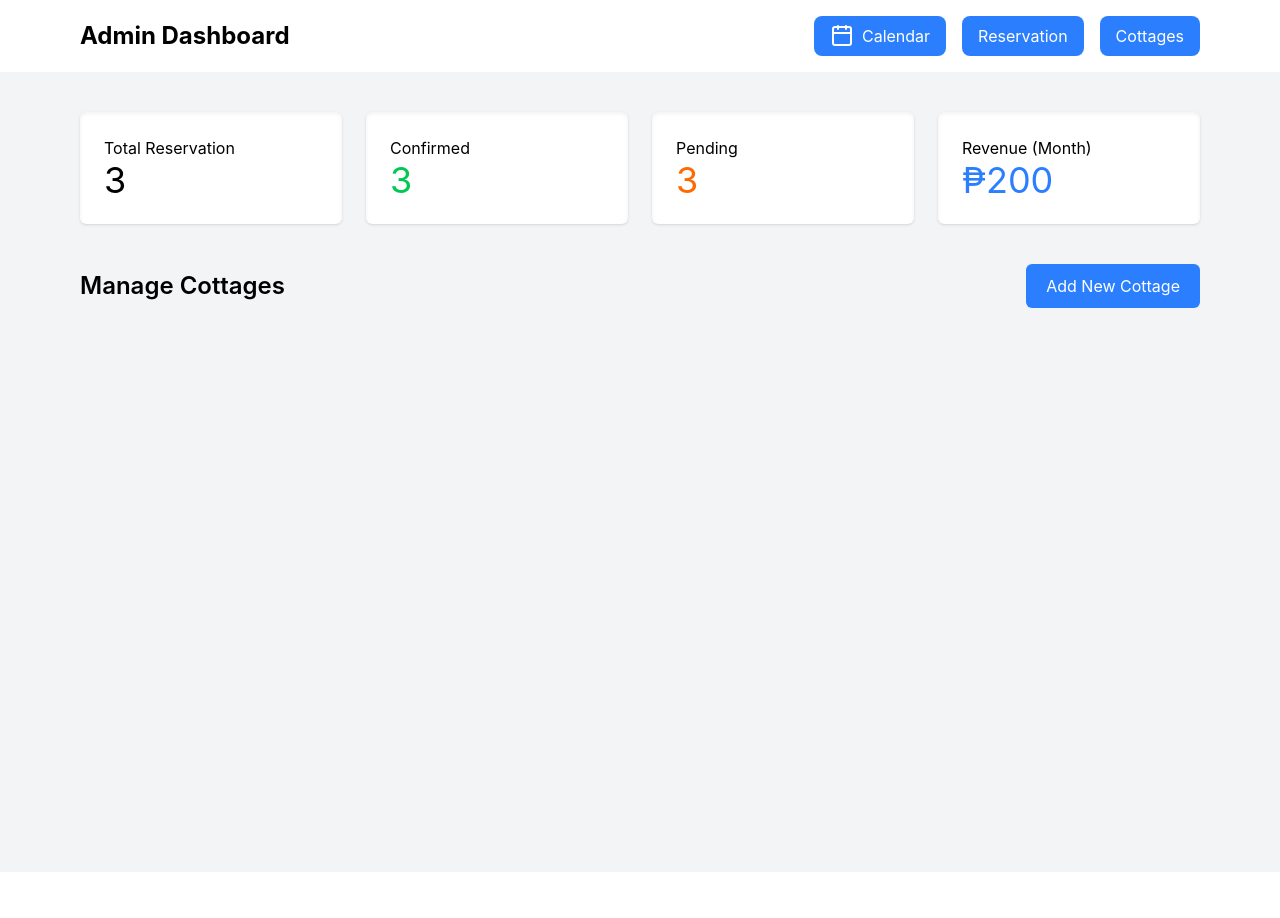
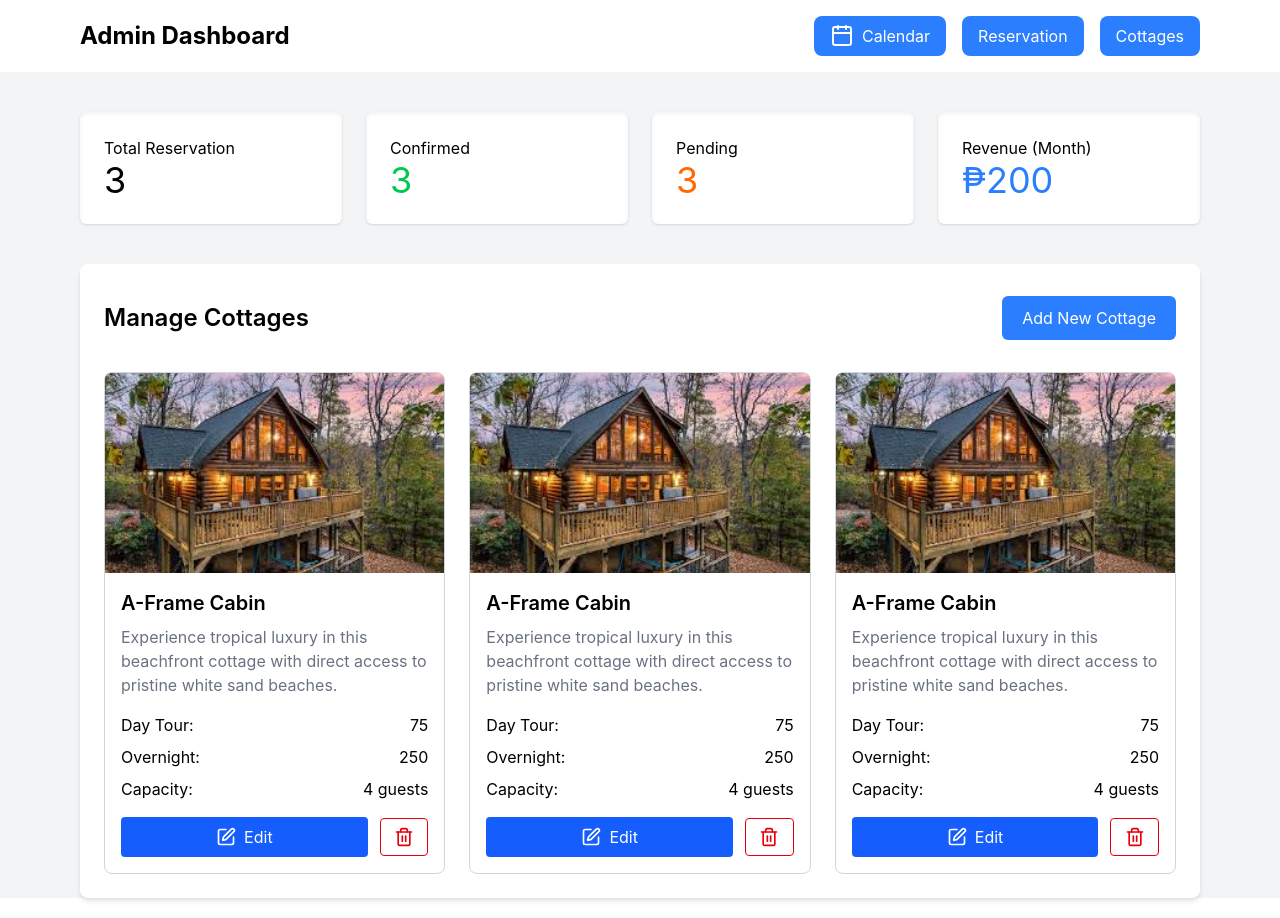
Before and after one commit to Code-W-Gab/Resort_Reservation, a React app in the folder frontend/: page /cottage in a window 1280 px wide. Before the commit the page ends 872 px from the top, so only its background shows below. Built offline with nearby package versions, Linux system fonts and the light colour scheme; the HTML template or start-up script is replaced by a standard one.

Commit message:
Add Cottage List

```diff
--- a/frontend/package.json
+++ b/frontend/package.json
@@ -10,6 +10,10 @@
     "preview": "vite preview"
   },
   "dependencies": {
+    "@fullcalendar/daygrid": "^6.1.20",
+    "@fullcalendar/interaction": "^6.1.20",
+    "@fullcalendar/react": "^6.1.20",
+    "@fullcalendar/timegrid": "^6.1.20",
     "@tailwindcss/vite": "^4.2.2",
     "lucide-react": "^1.8.0",
     "react": "^19.2.4",
--- a/frontend/src/Components/Admin/Cottages/AddCottage.jsx
+++ b/frontend/src/Components/Admin/Cottages/AddCottage.jsx
@@ -1,6 +1,6 @@
 export default function AddCottage() {
   return(
-    <main className="px-20 flex items-center justify-between">
+    <main className="flex items-center justify-between">
       <h1 className="text-2xl font-semibold">Manage Cottages</h1>
       <button className="bg-blue-500 text-white px-5 py-2.5 rounded-md">Add New Cottage</button>
     </main>
--- /dev/null
+++ b/frontend/src/Components/Admin/Cottages/CottageList.jsx
@@ -0,0 +1,110 @@
+import AddCottage from './AddCottage'
+import cabin from '/cabin.jpg'
+import { SquarePen, Trash2 } from 'lucide-react'
+
+export default function CottageList() {
+  return(
+    <main className='p-6 mb-5 bg-white mx-20 rounded-lg shadow-md'>
+      <div className='pb-8 pt-2'>
+        <AddCottage/>
+      </div>
+      <div className='grid grid-cols-3 gap-6'>
+        <div className='border border-gray-300 rounded-lg bg-white hover:shadow-xl'>
+          <div>
+            <img src={cabin} alt='cabin' className='h-50 w-full object-cover rounded-tl-md rounded-tr-md'/>
+          </div>
+          <div className='p-4'>
+            <h1 className='text-xl font-semibold'>A-Frame Cabin</h1>
+            <p className='text-gray-500 text-md py-2'>Experience tropical luxury in this beachfront cottage with direct access to pristine white sand beaches.</p>
+            <div className='flex items-center justify-between mt-2'>
+              <p>Day Tour:</p>
+              <p>75</p>
+            </div>
+            <div className='flex items-center justify-between my-2'>
+              <p>Overnight:</p>
+              <p>250</p>
+            </div>
+            <div className='flex items-center justify-between'>
+              <p>Capacity:</p>
+              <p>4 guests</p>
+            </div>
+            <div className='mt-4 flex items-center gap-3'>
+              <button className='flex items-center justify-center gap-2 bg-blue-600 text-white w-full rounded-sm py-2'>
+                <SquarePen size={20}/>
+                <span>Edit</span>
+              </button>
+              <button className='flex items-center justify-center border border-red-600 text-white w-15 rounded-sm py-2'>
+                <Trash2 size={20} className='text-red-600'/>
+              </button>
+            </div>
+          </div>
+        </div>
+
+        <div className='border border-gray-300 rounded-lg bg-white'>
+          <div>
+            <img src={cabin} alt='cabin' className='h-50 w-full object-cover rounded-tl-md rounded-tr-md'/>
+          </div>
+          <div className='p-4'>
+            <h1 className='text-xl font-semibold'>A-Frame Cabin</h1>
+            <p className='text-gray-500 text-md py-2'>Experience tropical luxury in this beachfront cottage with direct access to pristine white sand beaches.</p>
+            <div className='flex items-center justify-between mt-2'>
+              <p>Day Tour:</p>
+              <p>75</p>
+            </div>
+            <div className='flex items-center justify-between my-2'>
+              <p>Overnight:</p>
+              <p>250</p>
+            </div>
+            <div className='flex items-center justify-between'>
+              <p>Capacity:</p>
+              <p>4 guests</p>
+            </div>
+            <div className='mt-4 flex items-center gap-3'>
+              <button className='flex items-center justify-center gap-2 bg-blue-600 text-white w-full rounded-sm py-2'>
+                <SquarePen size={20}/>
+                <span>Edit</span>
+              </button>
+              <button className='flex items-center justify-center border border-red-600 text-white w-15 rounded-sm py-2'>
+                <Trash2 size={20} className='text-red-600'/>
+              </button>
+            </div>
+
+          </div>
+        </div>
+
+        <div className='border border-gray-300 rounded-lg bg-white'>
+        <div>
+          <img src={cabin} alt='cabin' className='h-50 w-full object-cover rounded-tl-md rounded-tr-md'/>
+        </div>
+        <div className='p-4'>
+          <h1 className='text-xl font-semibold'>A-Frame Cabin</h1>
+          <p className='text-gray-500 text-md py-2'>Experience tropical luxury in this beachfront cottage with direct access to pristine white sand beaches.</p>
+          <div className='flex items-center justify-between mt-2'>
+            <p>Day Tour:</p>
+            <p>75</p>
+          </div>
+          <div className='flex items-center justify-between my-2'>
+            <p>Overnight:</p>
+            <p>250</p>
+          </div>
+          <div className='flex items-center justify-between'>
+            <p>Capacity:</p>
+            <p>4 guests</p>
+          </div>
+          <div className='mt-4 flex items-center gap-3'>
+            <button className='flex items-center justify-center gap-2 bg-blue-600 text-white w-full rounded-sm py-2'>
+              <SquarePen size={20}/>
+              <span>Edit</span>
+            </button>
+            <button className='flex items-center justify-center border border-red-600 text-white w-15 rounded-sm py-2'>
+              <Trash2 size={20} className='text-red-600'/>
+            </button>
+          </div>
+
+        </div>
+      </div>
+
+      </div>
+    </main>
+  )
+}
--- a/frontend/src/Components/Admin/Header.jsx
+++ b/frontend/src/Components/Admin/Header.jsx
@@ -3,7 +3,7 @@ import { Link } from 'react-router-dom'
 
 export default function Header() {
   return(
-    <main className="flex items-center justify-between py-4 px-20 shadow-md">
+    <main className="flex items-center justify-between py-4 px-20 shadow-lg">
       <h1 className="text-2xl font-bold">Admin Dashboard</h1>
       <div className="flex gap-4">
         <Link to={'/calendar'} className="flex items-center gap-2 bg-blue-500 px-4 py-2 rounded-lg text-white text-md">
--- a/frontend/src/Pages/Admin/CottagePage.jsx
+++ b/frontend/src/Pages/Admin/CottagePage.jsx
@@ -1,4 +1,5 @@
 import AddCottage from "../../Components/Admin/Cottages/AddCottage";
+import CottageList from "../../Components/Admin/Cottages/CottageList";
 import Header from "../../Components/Admin/Header";
 import Status from "../../Components/Admin/Status";
 
@@ -8,7 +9,7 @@ export default function CottagePage() {
       <Header/>
       <div className="bg-gray-100 min-h-screen">
         <Status/>
-        <AddCottage/>
+        <CottageList/>
       </div>
     </main>
   )
```
Also changed, not shown: frontend/public/cabin.jpg (added), frontend/src/Components/Admin/Calendar/Calendar.jsx (added), 1 other file (tests, documents, lock files or other folders).
